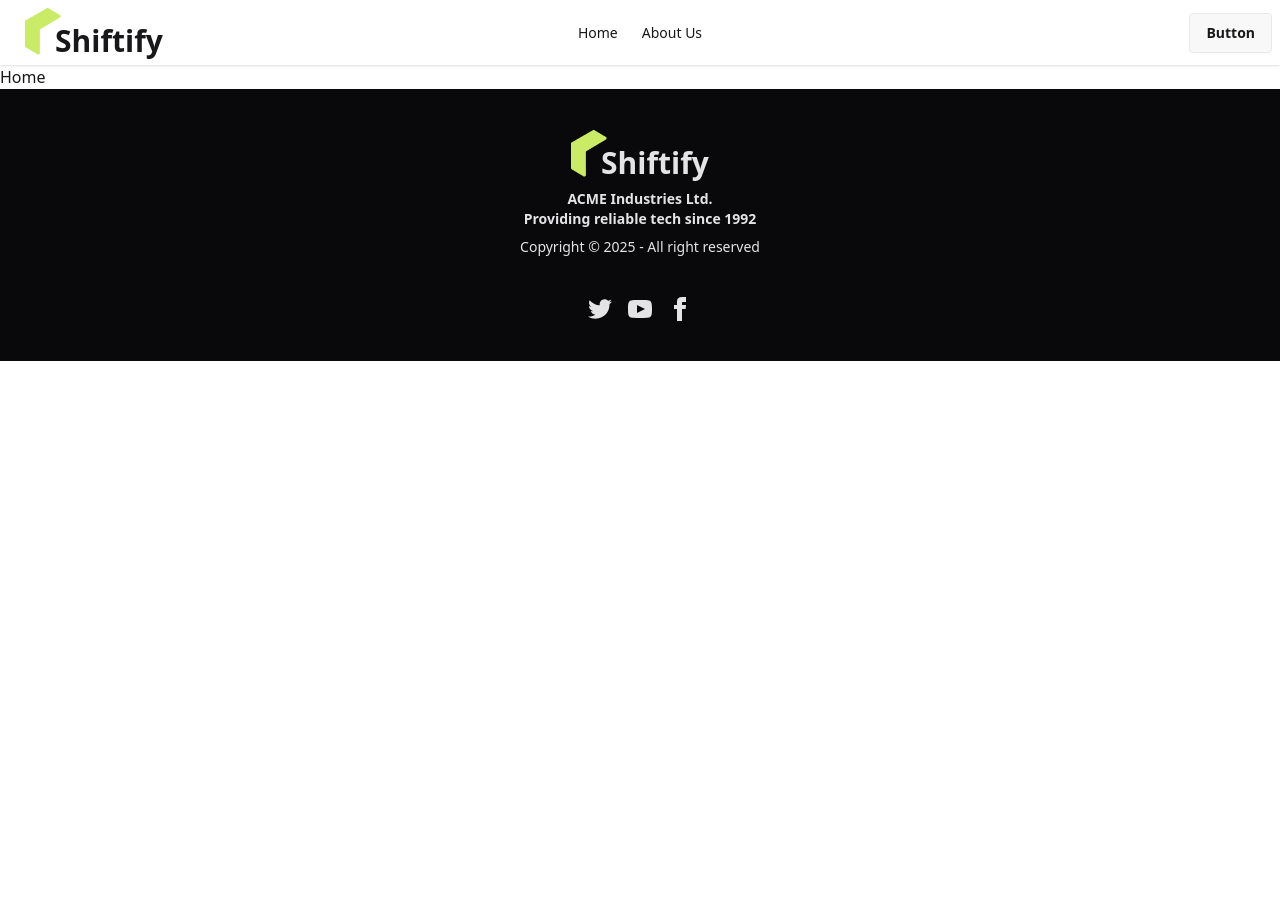
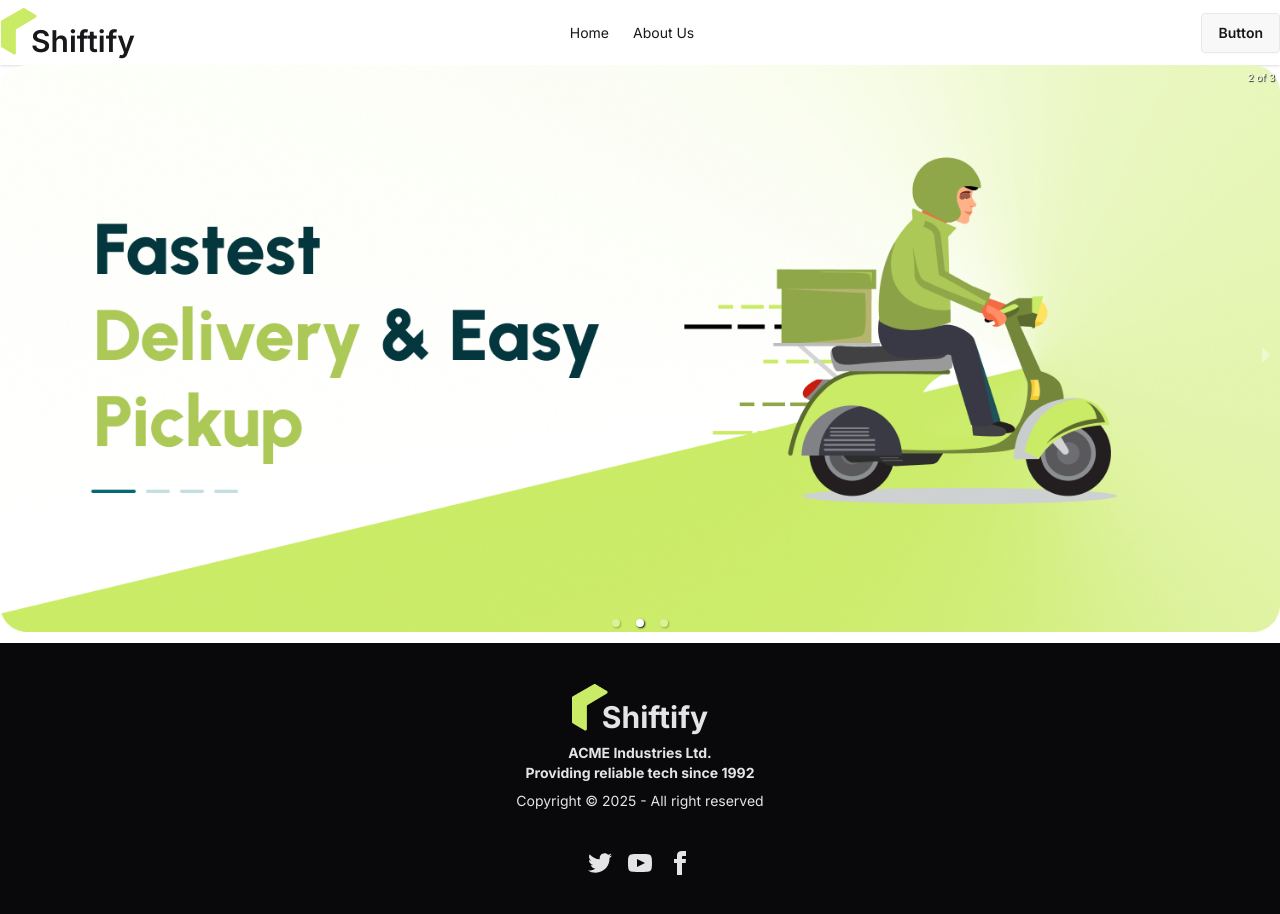
Before and after one commit to for-Sifad99/Shiftify-client, a React (Vite) app: page / in a window 1280 px wide. Before the commit the page ends 800 px from the top, so only its background shows below. Built offline with nearby package versions, Linux system fonts and the light colour scheme.

Commit message:
i added a banner with Carousel

```diff
--- a/package.json
+++ b/package.json
@@ -13,6 +13,7 @@
     "@tailwindcss/vite": "^4.1.10",
     "react": "^19.1.0",
     "react-dom": "^19.1.0",
+    "react-responsive-carousel": "^3.2.23",
     "react-router": "^7.6.2",
     "tailwindcss": "^4.1.10"
   },
--- a/src/App.jsx
+++ /dev/null
@@ -1,35 +0,0 @@
-import { useState } from 'react'
-import reactLogo from './assets/react.svg'
-import viteLogo from '/vite.svg'
-import './App.css'
-
-function App() {
-  const [count, setCount] = useState(0)
-
-  return (
-    <>
-      <div>
-        <a href="https://vite.dev" target="_blank">
-          <img src={viteLogo} className="logo" alt="Vite logo" />
-        </a>
-        <a href="https://react.dev" target="_blank">
-          <img src={reactLogo} className="logo react" alt="React logo" />
-        </a>
-      </div>
-      <h1>Vite + React</h1>
-      <div className="card">
-        <button onClick={() => setCount((count) => count + 1)}>
-          count is {count}
-        </button>
-        <p>
-          Edit <code>src/App.jsx</code> and save to test HMR
-        </p>
-      </div>
-      <p className="read-the-docs">
-        Click on the Vite and React logos to learn more
-      </p>
-    </>
-  )
-}
-
-export default App
--- a/src/index.css
+++ b/src/index.css
@@ -1,2 +1,12 @@
-@import "tailwindcss";
+/* Urbanist Font */
+@import url('https://fonts.googleapis.com/css2?family=Inter:ital,opsz,wght@0,14..32,100..900;1,14..32,100..900&family=Urbanist:ital,wght@0,100..900;1,100..900&display=swap');
+
+@import 'tailwindcss';
 @plugin "daisyui";
+
+.font-urbanist {
+  font-family: 'Inter', sans-serif;
+  font-optical-sizing: auto;
+  font-weight: 400;
+  font-style: normal;
+}
--- a/src/main.jsx
+++ b/src/main.jsx
@@ -6,6 +6,8 @@
 
 createRoot(document.getElementById('root')).render(
   <StrictMode>
-    <RouterProvider router={router} />
+   <div className='max-w-7xl mx-auto font-urbanist'>
+      <RouterProvider router={router} />
+   </div>
   </StrictMode>,
 )
--- /dev/null
+++ b/src/pages/home/Banner/Banner.jsx
@@ -0,0 +1,24 @@
+import React from 'react';
+import "react-responsive-carousel/lib/styles/carousel.min.css";
+import { Carousel } from 'react-responsive-carousel';
+import bannerImg1 from '../../../assets/banner/banner1.png';
+import bannerImg2 from '../../../assets/banner/banner2.png';
+import bannerImg3 from '../../../assets/banner/banner3.png';
+
+const Banner = () => {
+    return (
+        <Carousel autoPlay={true} infiniteLoop={true} showThumbs={false}>
+            <div>
+                <img src={bannerImg1} alt='Banner first image'/>
+            </div>
+            <div>
+                <img src={bannerImg2} alt='Banner second image' />
+            </div>
+            <div>
+                <img src={bannerImg3} alt='Banner third image' />
+            </div>
+        </Carousel>
+    );
+};
+
+export default Banner;
--- a/src/pages/home/Home/Home.jsx
+++ b/src/pages/home/Home/Home.jsx
@@ -1,9 +1,10 @@
 import React from 'react';
+import Banner from '../Banner/Banner';
 
 const Home = () => {
     return (
         <div>
-            <h1>Home</h1>
+            <Banner />
         </div>
     );
 };
--- a/src/pages/shared/Header/Navbar.jsx
+++ b/src/pages/shared/Header/Navbar.jsx
@@ -10,7 +10,7 @@
 
     return (
         <div className="navbar bg-base-100 shadow-sm">
-            <div className="navbar-start">
+            <div className="navbar-start -ml-6">
                 <div className="dropdown">
                     <div tabIndex={0} role="button" className="btn btn-ghost lg:hidden">
                         <svg xmlns="http://www.w3.org/2000/svg" className="h-5 w-5" fill="none" viewBox="0 0 24 24" stroke="currentColor"> <path strokeLinecap="round" strokeLinejoin="round" strokeWidth="2" d="M4 6h16M4 12h8m-8 6h16" /> </svg>
@@ -30,7 +30,7 @@
                     {navLinks}
                 </ul>
             </div>
-            <div className="navbar-end">
+            <div className="navbar-end -mr-2">
                 <a className="btn">Button</a>
             </div>
         </div>
```
Also changed, not shown: src/App.css (deleted), 1 other file (tests, documents, lock files or other folders).
